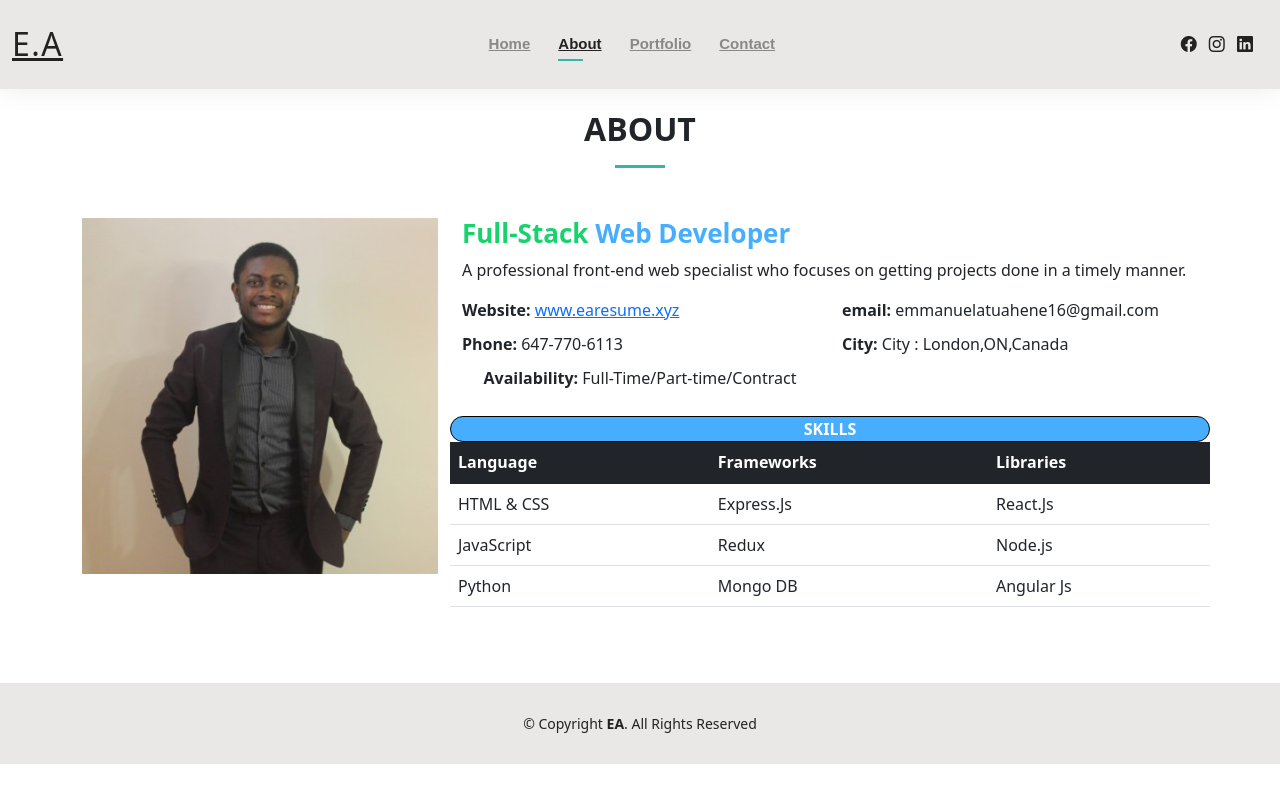
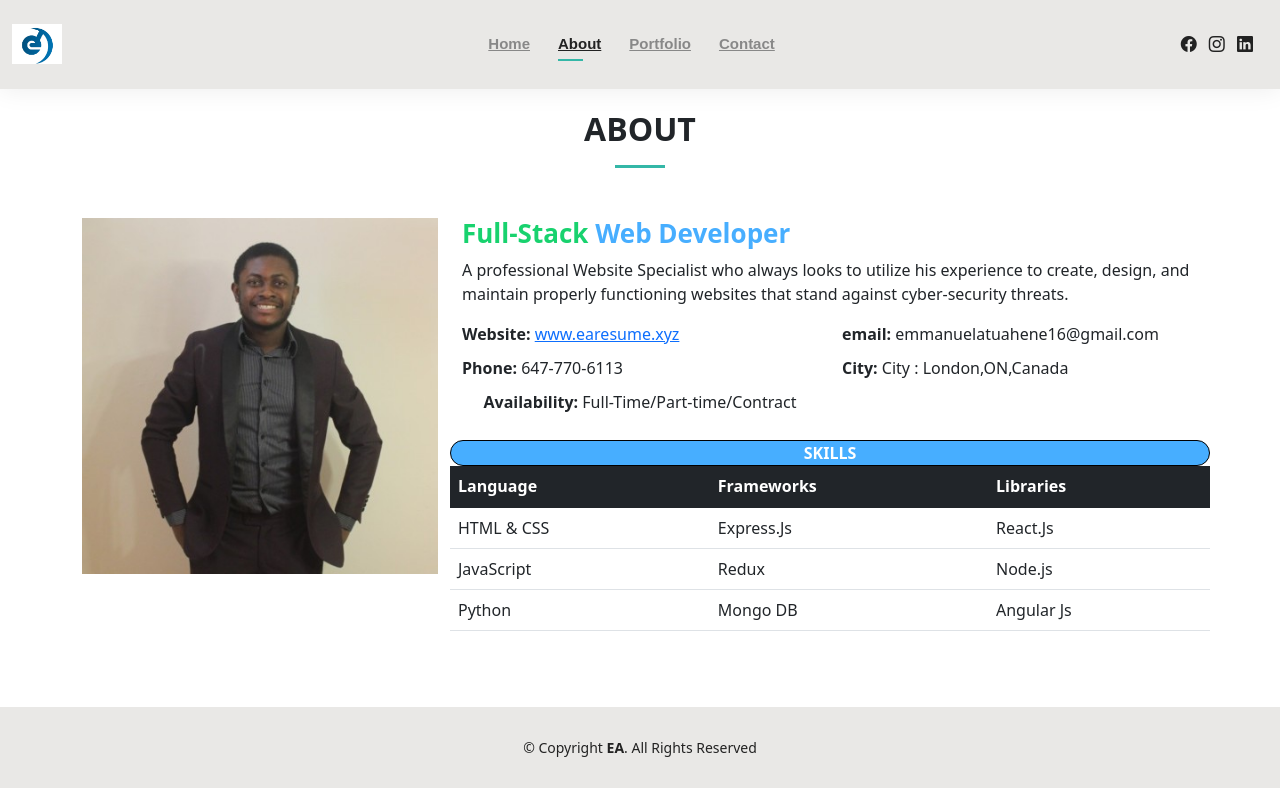
Before and after one commit to lilemman/Personal-Portfolio, a website: page aboutme.html in a window 1280 px wide. Drawn offline with nearby package versions, Linux system fonts and the light colour scheme.

Commit message:
project updated
project updated

```diff
--- a/aboutme.html
+++ b/aboutme.html
@@ -16,7 +16,7 @@
     <header id="header" class="fixed-top">
         <div class="container-fluid d-flex justify-content-between align-items-center">
 
-          <h1 class="logo me-auto me-lg-0"><a href="index.html">E.A</a></h1>
+          <h1 class="logo me-auto me-lg-0"><a href="index.html"><img src="./imgs/ea2.png" alt=""></a></h1>
     <nav id="navbar" class="navbar order-last order-lg-0">
         <ul>
           <li><a  href="index.html">Home</a></li>
@@ -52,7 +52,7 @@
           </div>
           <div class="col-lg-8 pt-4 pt-lg-0 content">
             <h3><span id="full">Full-Stack</span> Web Developer</h3>
-            <p>A professional front-end web specialist who focuses on getting projects done in a timely manner.</p>
+            <p>A professional Website Specialist who always looks to utilize his experience to create, design, and maintain properly functioning websites that stand against cyber-security threats.</p>
 
             <div class="row">
               <div class="col-lg-6">
```
Also changed, not shown: contact.html (+1 -1 lines), index.html (+1 -1 lines), portfolio.html (+2 -2 lines), imgs/ea2.png (added).
